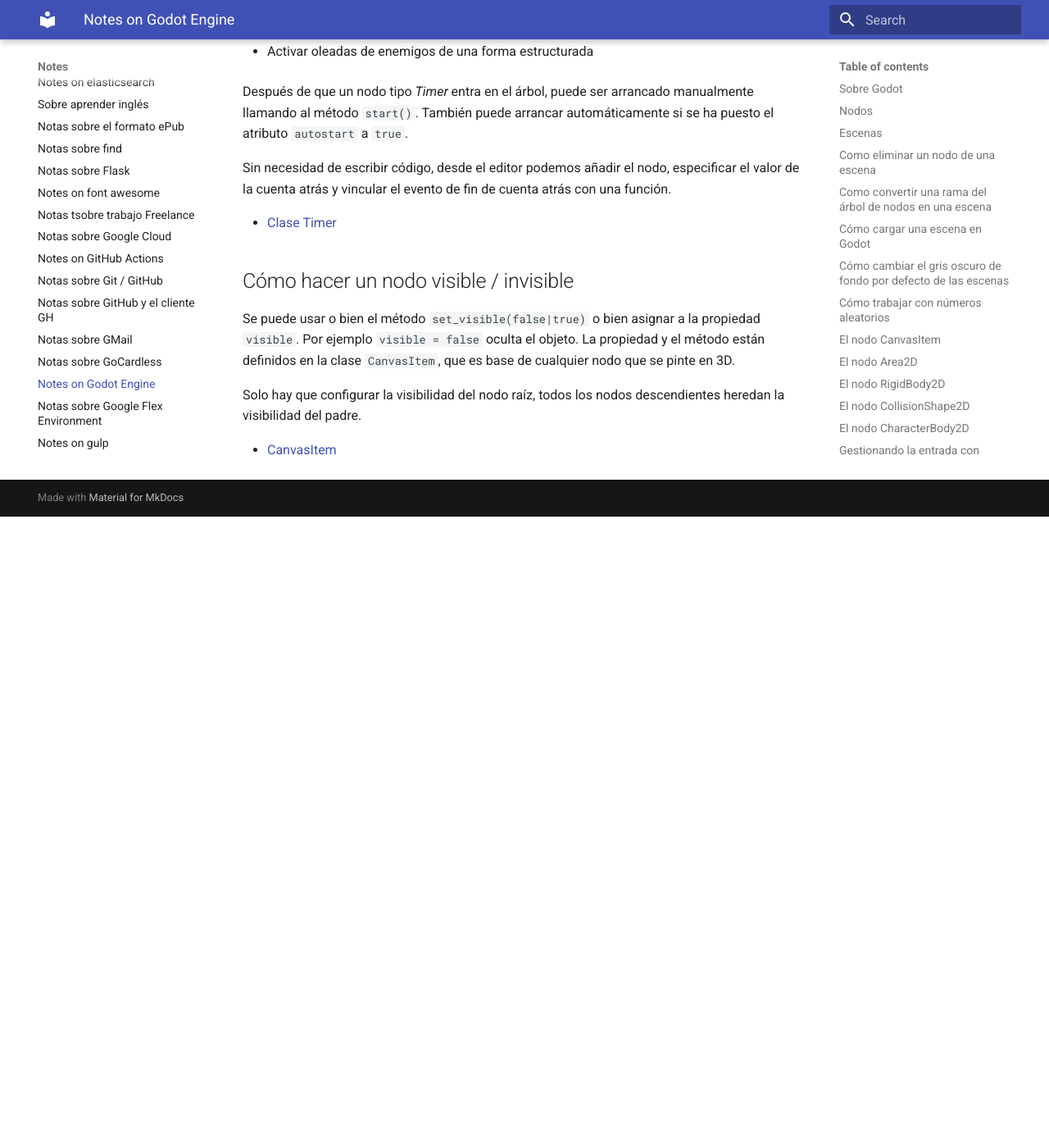
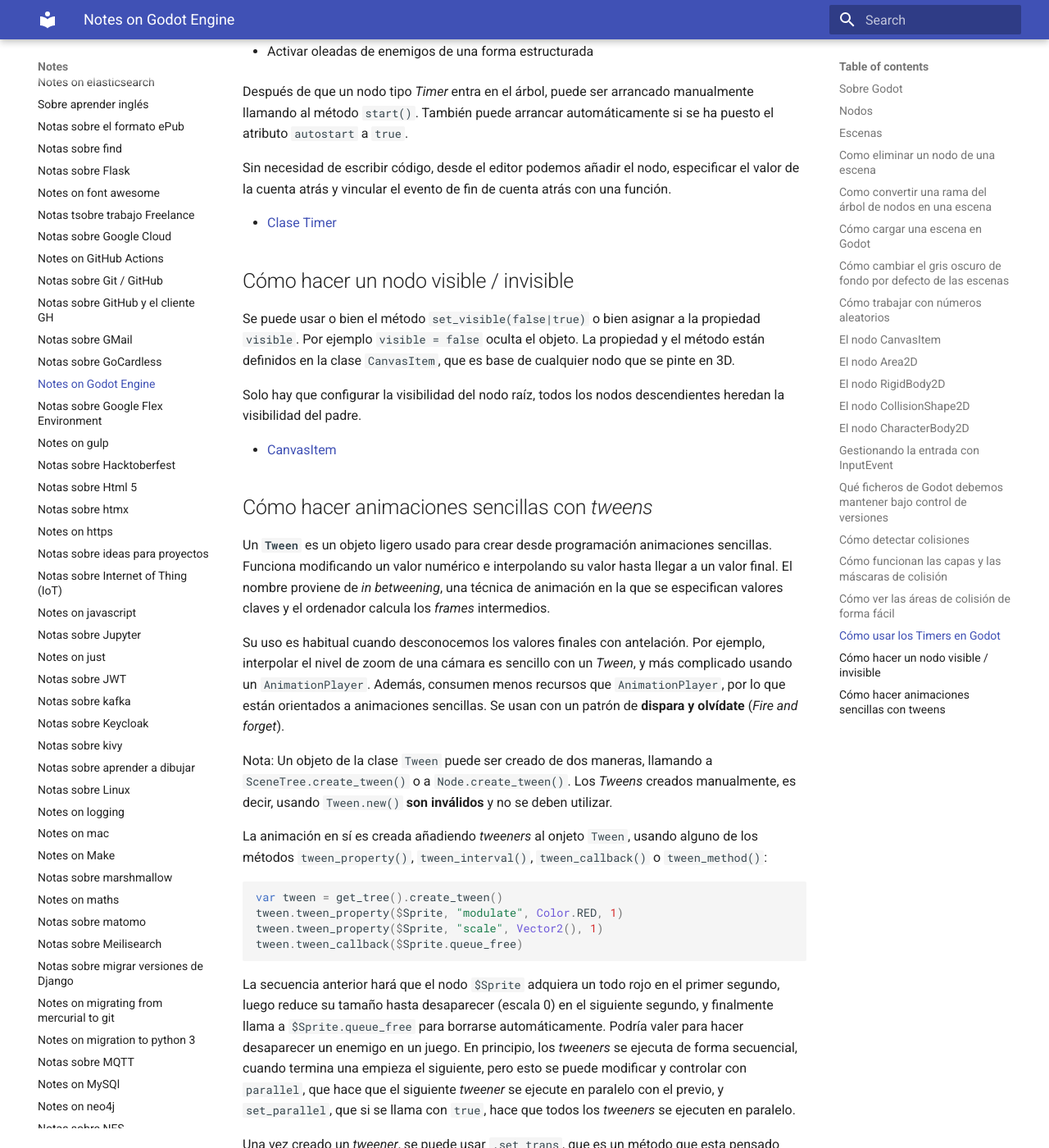
Before and after one commit to euribates/notes, an MkDocs documentation site: the page built from docs/notes-on-godot.md, in a window 1280 px wide and 1400 px high, scrolled down 7574 px. Shown: the whole window at 82% size. Built offline with MkDocs 1.6.1 and Material for MkDocs 9.7.7, drawn with Linux system fonts in a browser that asks for light colours; formulas are drawn with MathJax 3; before the commit the page ends 8204 px from its top, so only the background shows below that; some of the changed text lies outside the part shown.

Commit message:
Godot: Información sobre la clase Tween (Animaciones simples)

`````diff
--- a/docs/notes-on-godot.md
+++ b/docs/notes-on-godot.md
@@ -406,3 +406,72 @@
 descendientes heredan la visibilidad del padre.
 
 - [CanvasItem](https://docs.godotengine.org/en/stable/classes/class_canvasitem.html)
+
+
+## Cómo hacer animaciones sencillas con _tweens_
+
+Un **`Tween`** es un objeto ligero usado para crear desde programación
+animaciones sencillas. Funciona modificando un valor numérico e
+interpolando su valor hasta llegar a un valor final. El nombre proviene
+de _in betweening_, una técnica de animación en la que se especifican
+valores claves y el ordenador calcula los _frames_ intermedios.
+
+Su uso es habitual cuando desconocemos los valores finales con
+antelación. Por ejemplo, interpolar el nivel de zoom de una cámara es
+sencillo con un _Tween_, y más complicado usando un `AnimationPlayer`.
+Además, consumen menos recursos que `AnimationPlayer`, por lo que están
+orientados a animaciones sencillas. Se usan con un patrón de **dispara y
+olvídate** (_Fire and forget_).
+
+Nota: Un objeto de la clase `Tween` puede ser creado de dos maneras,
+llamando a `SceneTree.create_tween()` o a `Node.create_tween()`. Los
+_Tweens_ creados manualmente, es decir, usando `Tween.new()` **son
+inválidos** y no se deben utilizar.
+
+La animación en sí es creada añadiendo _tweeners_ al onjeto `Tween`,
+usando alguno de los métodos `tween_property()`, `tween_interval()`,
+`tween_callback()` o `tween_method()`:
+
+```gdscript
+var tween = get_tree().create_tween()
+tween.tween_property($Sprite, "modulate", Color.RED, 1)
+tween.tween_property($Sprite, "scale", Vector2(), 1)
+tween.tween_callback($Sprite.queue_free)
+```
+
+La secuencia anterior hará que el nodo `$Sprite` adquiera un todo rojo
+en el primer segundo, luego reduce su tamaño hasta desaparecer (escala
+0) en el siguiente segundo, y finalmente llama a `$Sprite.queue_free`
+para borrarse automáticamente. Podría valer para hacer desaparecer un
+enemigo en un juego. En principio, los _tweeners_ se ejecuta de forma
+secuencial, cuando termina una empieza el siguiente, pero esto se puede
+modificar y controlar con `parallel`, que hace que el siguiente
+_tweener_ se ejecute en paralelo con el previo, y `set_parallel`, que si
+se llama con `true`, hace que todos los _tweeners_ se ejecuten en
+paralelo.
+
+Una vez creado un _tweener_, se puede usar `.set_trans`, que es un método que
+esta pensado para ser usado en cascada, y que permite modificar la
+transición característica del _tweener_. Por ejemplo, podemos cambiar de una
+animación lineal (por defecto) a otro tipo:
+
+```gdscript
+var tween = get_tree().create_tween()
+tween.tween_property($Sprite, "modulate", Color.RED, 1).set_trans(Tween.TRANS_SINE)
+tween.tween_property($Sprite, "scale", Vector2(), 1).set_trans(Tween.TRANS_BOUNCE)
+tween.tween_callback($Sprite.queue_free)
+```
+
+De forma similar, tenemos el método `set_ease`, que acepta contantes
+definidas en la clase `Trans` como `EASE_IN`, `EASE_OUT`, `EASE_IN_OUT`
+y `EASE_OUT_IN`.
+
+Podemos pasar parámetros a la función a invocar con `tween_callback`
+usando  `bind` en la función:
+
+````gdscript
+    var tween = get_tree().create_tween()
+    tween.tween_property(slot, "modulate", Color(1, 0, 0, 1.0), 0.5)
+    ...
+    tween.tween_callback(print.bind(self.transform))
+```
`````
